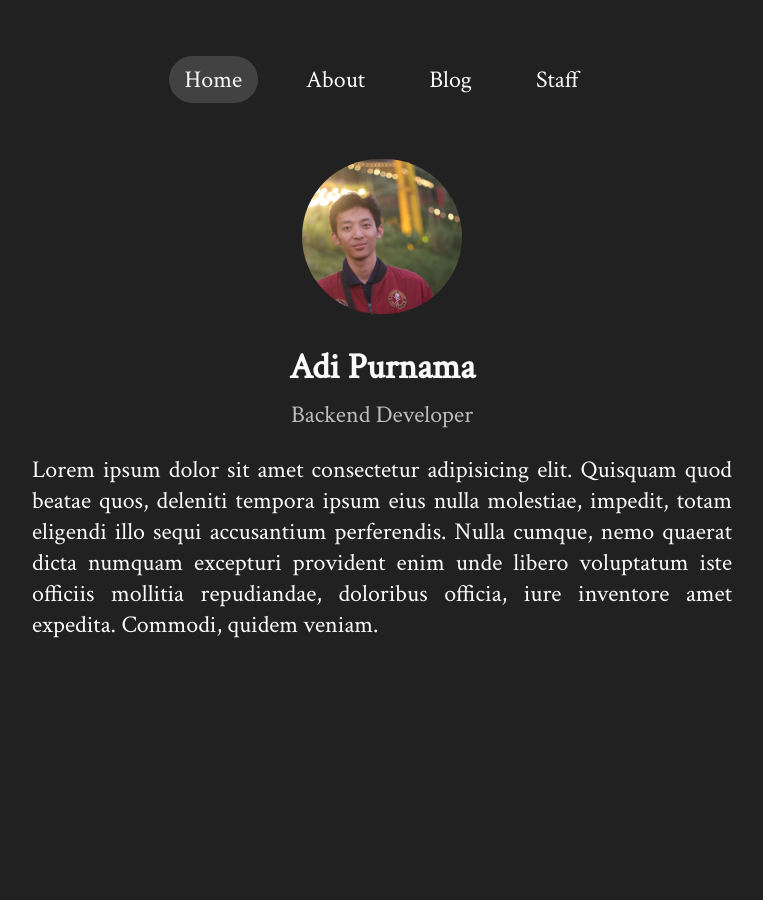
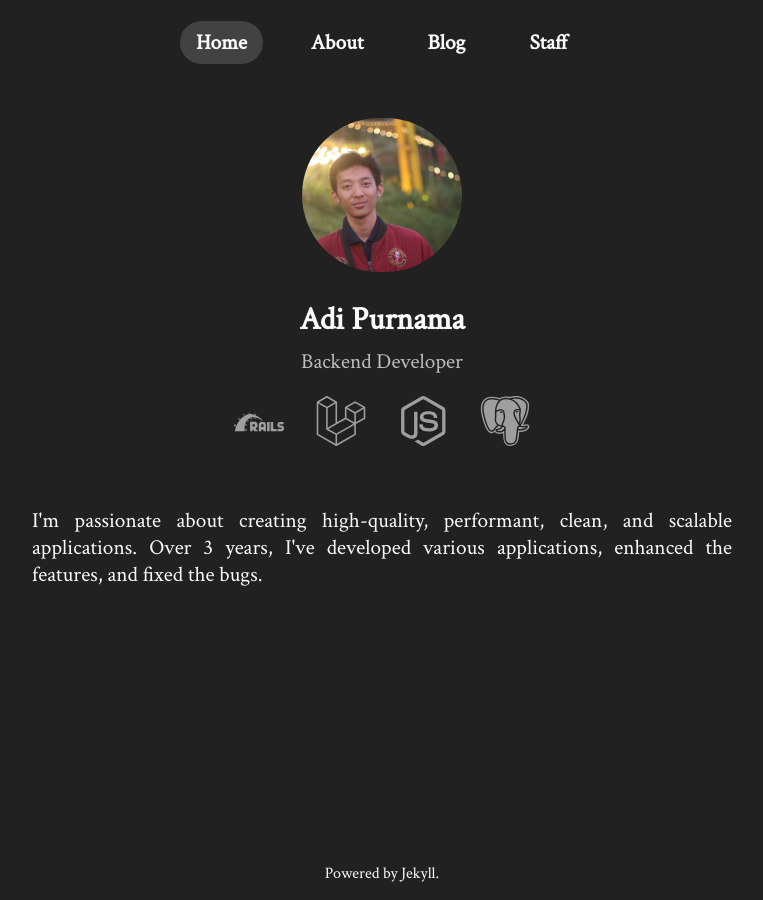
Before and after one commit to adiprnm/blog, a Jekyll site: the page built from index.html, in a window 1280 px wide. Shown: the whole page, without its empty margins (258-1021 px from the left). Built offline with Jekyll 4.4.1, drawn with Linux system fonts in a browser that asks for light colours.

Commit message:
homepage

```diff
--- a/_layouts/default.html
+++ b/_layouts/default.html
@@ -17,4 +17,7 @@
     </div>
   </div>
 </body>
+<footer>
+  <p class="footer">Powered by Jekyll.</p>
+</footer>
 </html>
--- a/_sass/main.scss
+++ b/_sass/main.scss
@@ -2,13 +2,22 @@
 
 body {
   font-family: 'Crimson Text', serif;
-  font-size: 18pt;
+  font-size: 16pt;
   background-color: #212121;
   color: #FAFAFA;
 }
 
+img.tools {
+  height: 50px;
+  width: 50px;
+}
+
 a {
   color: #FAFAFA;
+}
+
+.description {
+  margin-top: 2rem;
 }
 
 a.current {
@@ -18,15 +27,26 @@ a.current {
 
 ul.nav li a {
   padding: 0.5rem 1rem;
+  font-weight: 600;
+}
+
+@media screen and (max-width: 375px) {
+  ul.nav li a {
+    margin: 0;
+  }
+}
+
+.nav-item {
+  padding: 0 1rem;
 }
 
 .container {
   min-width: 100%;
+  min-height: 95vh;
   display: flex;
   margin: 0;
   flex-direction: column;
   align-items: center;
-  padding: 2rem 0;
 }
 
 .wrapper {
@@ -40,6 +60,16 @@ ul.nav li a {
 
 p {
   text-align: justify;
+  margin-top: 0;
+}
+
+.footer {
+  text-align: center;
+  font-size: 12pt;
+}
+
+a {
+  text-decoration: none;
 }
 
 .nav {
@@ -50,7 +80,6 @@ p {
 }
 
 .nav li a {
-  text-decoration: none;
   margin: 1rem;
 }
 
--- a/index.html
+++ b/index.html
@@ -5,6 +5,12 @@ title: adipurnm | a personal blog
 <img class="profile-image" src="/assets/img/profile.jpg" alt="Profile picture">
 <h2 class="name">Adi Purnama</h2>
 <span class="job-title">Backend Developer</span>
-<p>
-  Lorem ipsum dolor sit amet consectetur adipisicing elit. Quisquam quod beatae quos, deleniti tempora ipsum eius nulla molestiae, impedit, totam eligendi illo sequi accusantium perferendis. Nulla cumque, nemo quaerat dicta numquam excepturi provident enim unde libero voluptatum iste officiis mollitia repudiandae, doloribus officia, iure inventore amet expedita. Commodi, quidem veniam.
+<ul class="nav">
+  <li class="nav-item"><img class="tools" src="/assets/img/rails.svg" alt=""></li>
+  <li class="nav-item"><img class="tools" src="/assets/img/laravel.svg" alt=""></li>
+  <li class="nav-item"><img class="tools" src="/assets/img/nodejs.svg" alt=""></li>
+  <li class="nav-item"><img class="tools" src="/assets/img/postgresql.svg" alt=""></li>
+</ul>
+<p class="description">
+  I'm passionate about creating high-quality, performant, clean, and scalable applications. Over 3 years, I've developed various applications, enhanced the features, and fixed the bugs.
 </p>
```
Also changed, not shown: assets/img/laravel.svg, assets/img/nodejs.svg, assets/img/postgresql.svg (added), assets/img/rails.svg.
